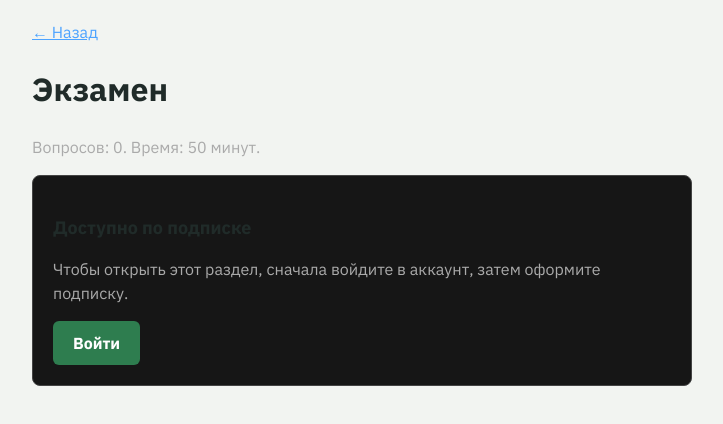
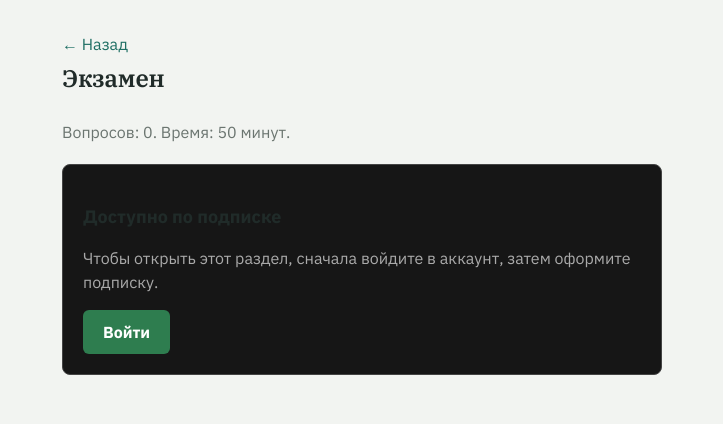
Before and after one commit to almash591-sudo/mediktest-kg, a Next.js app: page /exam in a window 1280 px wide. Shown: the top 424 px of the page, without its empty margins (278-1001 px from the left). Built offline with nearby package versions, Linux system fonts and the light colour scheme; no server answers; the database is empty.

Commit message:
Update page.tsx

```diff
--- a/app/exam/page.tsx
+++ b/app/exam/page.tsx
@@ -9,19 +9,21 @@ export default async function ExamPage() {
   const { data: questions, error } = await supabase.from('questions').select('*')
 
   if (error) {
-    return <div>Ошибка: {error.message}</div>
+    return <div className="container">Ошибка: {error.message}</div>
   }
 
   const shuffled = [...questions].sort(() => Math.random() - 0.5)
   const examQuestions = shuffled.slice(0, EXAM_QUESTION_COUNT)
 
   return (
-    <div style={{ padding: '20px', maxWidth: '700px', margin: '0 auto' }}>
-      <Link href="/" style={{ color: '#4da3ff' }}>
+    <div className="container">
+      <Link href="/" className="link">
         &larr; Назад
       </Link>
-      <h1>Экзамен</h1>
-      <p style={{ color: '#aaa' }}>
+      <h1 className="wordmark" style={{ fontSize: '24px' }}>
+        Экзамен
+      </h1>
+      <p className="muted" style={{ marginBottom: '20px' }}>
         Вопросов: {examQuestions.length}. Время: 50 минут.
       </p>
       <SubscriptionGate>
```
